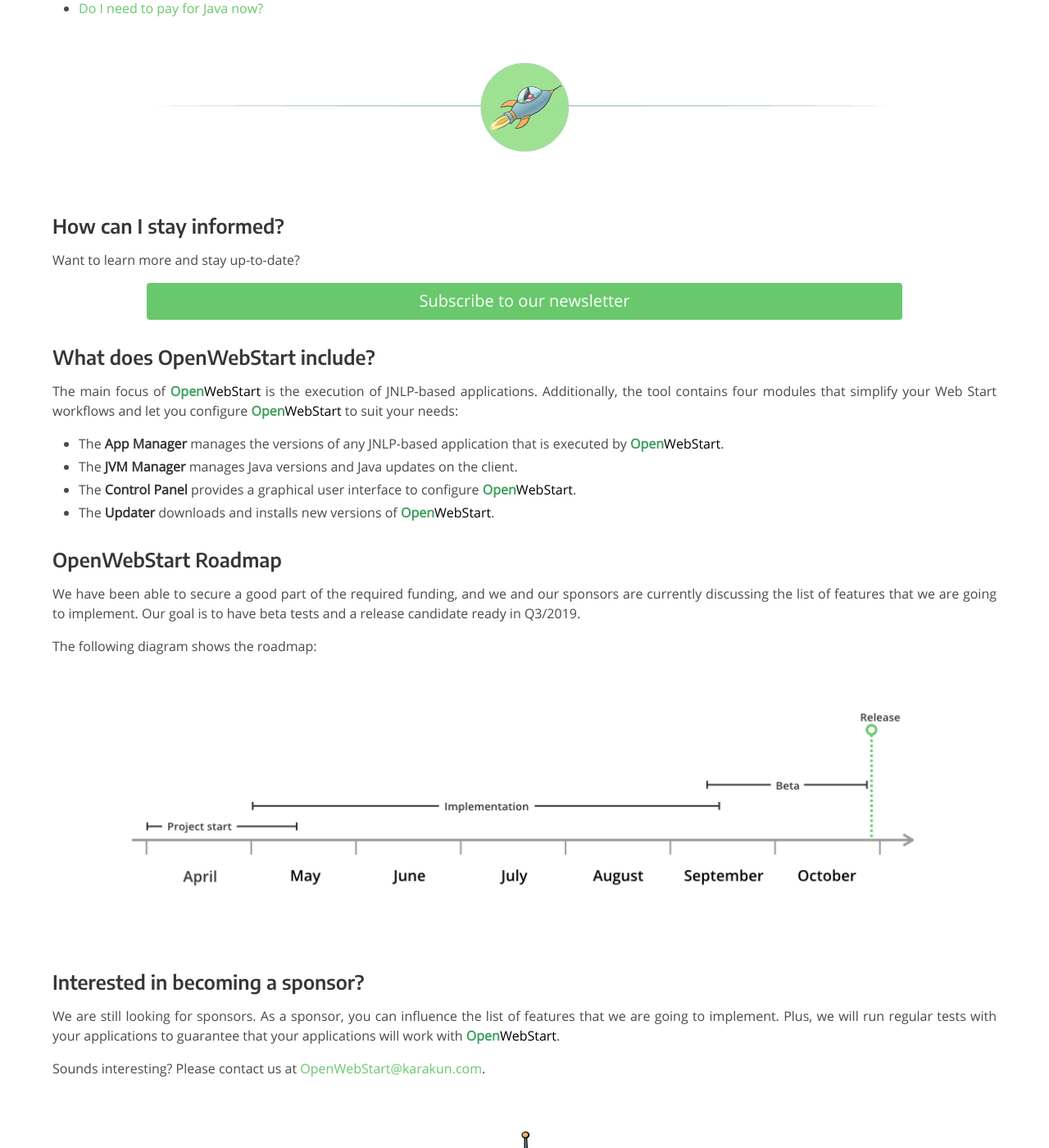
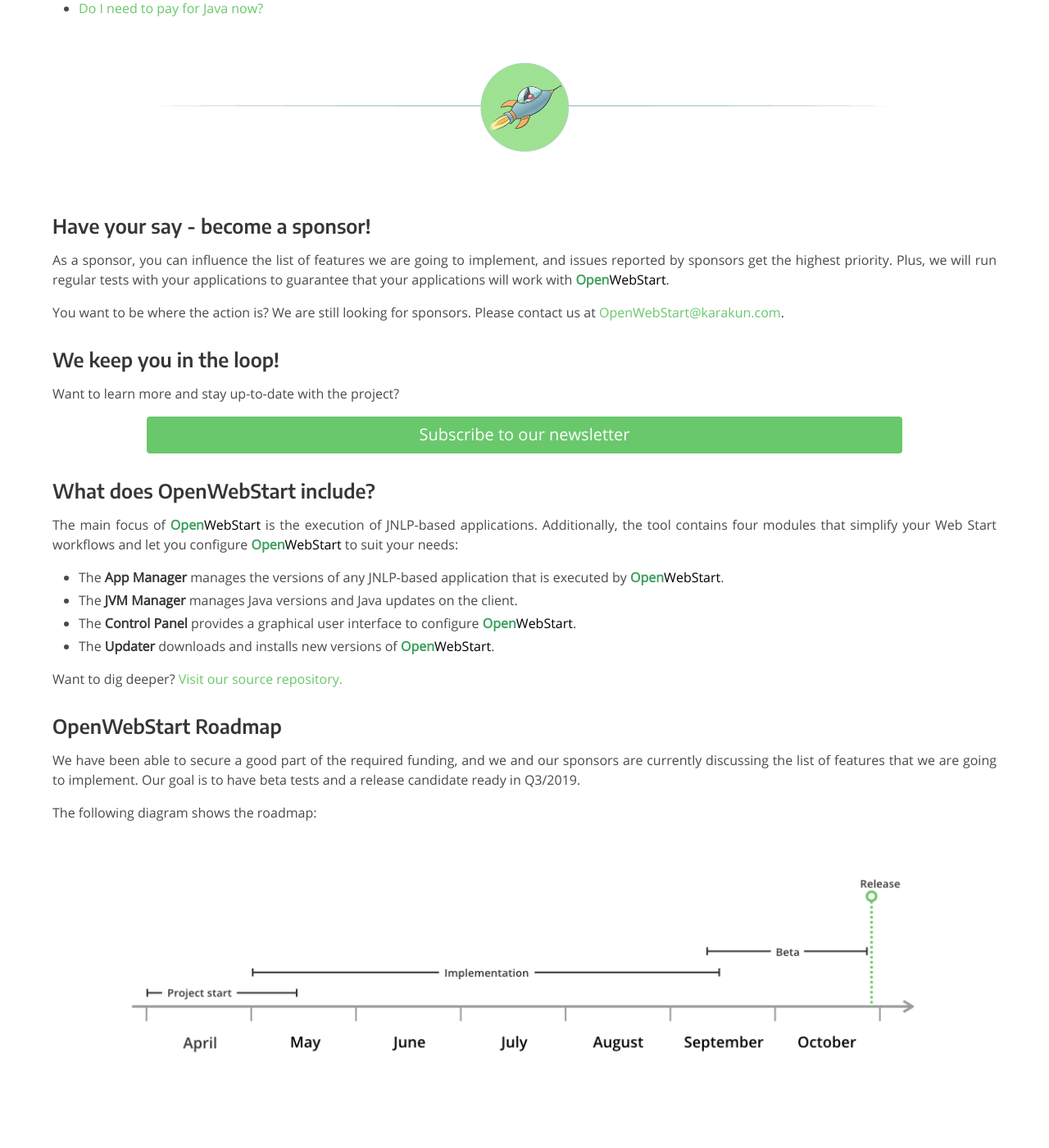
Before and after one commit to karakun/openwebstart-page, a Jekyll site: the page built from index.md, in a window 1280 px wide and 1400 px high, scrolled down 859 px. Shown: the whole window at 82% size. Built offline with Jekyll 4.4.1, drawn with Linux system fonts in a browser that asks for light colours; comment, search, counter and statistics services are not loaded; our own code applies the rules of GitHub Pages for plain Markdown files.

Commit message:
Update index.md
added repo link, moved sponsor call-to-action higher up

```diff
--- a/index.md
+++ b/index.md
@@ -21,8 +21,14 @@
 
 ![divider]({{ "/assets/images/webstart/divider-2.png" | relative_url }})
 
-### How can I stay informed?
-Want to learn more and stay up-to-date?
+### Have your say - become a sponsor!
+As a sponsor, you can influence the list of features we are going to implement, and issues reported by sponsors get the highest priority.
+Plus, we will run regular tests with your applications to guarantee that your applications will work with <span class="text-highlight">Open<span>WebStart</span></span>.
+
+You want to be where the action is? We are still looking for sponsors. Please contact us at [OpenWebStart@karakun.com](mailto:openwebstart@karakun.com).
+
+### We keep you in the loop!
+Want to learn more and stay up-to-date with the project?
 
 <a class="button is-medium full-width-button is-primary" href="/subscribe/">Subscribe to our newsletter</a>
 
@@ -36,6 +42,8 @@
 - The **Control Panel** provides a graphical user interface to configure <span class="text-highlight">Open<span>WebStart</span></span>.
 - The **Updater** downloads and installs new versions of <span class="text-highlight">Open<span>WebStart</span></span>.
 
+Want to dig deeper? [Visit our source repository.](https://github.com/karakun/openwebstart)
+
 ### OpenWebStart Roadmap
 We have been able to secure a good part of the required funding, and
 we and our sponsors are currently discussing the list of features that we are going to implement.
@@ -45,10 +53,4 @@
 
 ![roadmap]({{ "/assets/images/webstart/roadmap-karakun.png" | relative_url }})
 
-### Interested in becoming a sponsor?
-We are still looking for sponsors. As a sponsor, you can influence the list of features that we are going to implement.
-Plus, we will run regular tests with your applications to guarantee that your applications will work with <span class="text-highlight">Open<span>WebStart</span></span>.
-
-Sounds interesting? Please contact us at [OpenWebStart@karakun.com](mailto:openwebstart@karakun.com).
-
 ![rocket]({{ "/assets/images/webstart/rocket.png" | relative_url }})
```
